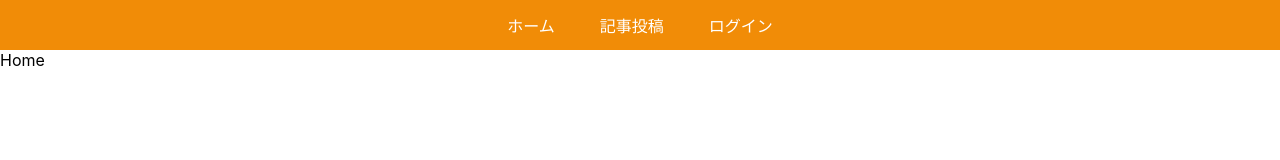
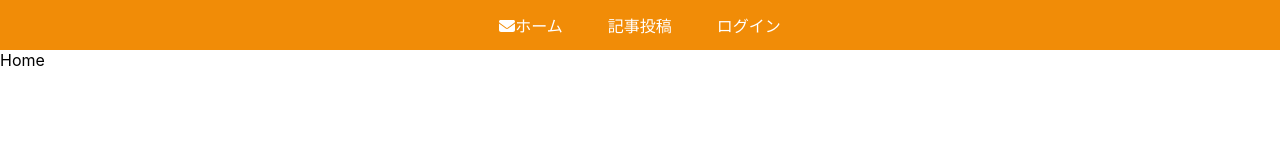
Before and after one commit to umedanaoyuki/react-blog-firebase, a React (Create React App) app: page / in a window 1280 px wide. Shown: the top 160 px of the page. Built offline with nearby package versions, Linux system fonts and the light colour scheme.

Commit message:
fontaswesome追加

```diff
--- a/package.json
+++ b/package.json
@@ -3,6 +3,10 @@
   "version": "0.1.0",
   "private": true,
   "dependencies": {
+    "@fortawesome/fontawesome-svg-core": "^6.4.0",
+    "@fortawesome/free-regular-svg-icons": "^6.4.0",
+    "@fortawesome/free-solid-svg-icons": "^6.4.0",
+    "@fortawesome/react-fontawesome": "^0.2.0",
     "@testing-library/jest-dom": "^5.16.5",
     "@testing-library/react": "^13.4.0",
     "@testing-library/user-event": "^13.5.0",
--- a/src/components/Navbar.js
+++ b/src/components/Navbar.js
@@ -1,12 +1,18 @@
 import React from 'react'
 import { Link } from "react-router-dom";
 import "./Navbar.css";
+import { FontAwesomeIcon } from '@fortawesome/react-fontawesome'
+import { faEnvelope } from '@fortawesome/free-solid-svg-icons'
+
 
 
 const Navbar = () => {
   return (
     <nav>
-        <Link to="/">ホーム</Link>
+        <Link to="/">
+            <FontAwesomeIcon icon={faEnvelope}></FontAwesomeIcon>
+            ホーム
+            </Link>
         <Link to="/createpost">記事投稿</Link>
         <Link to="/login">ログイン</Link>
     </nav>
```
Also changed, not shown: 1 other file (tests, documents, lock files or other folders).
